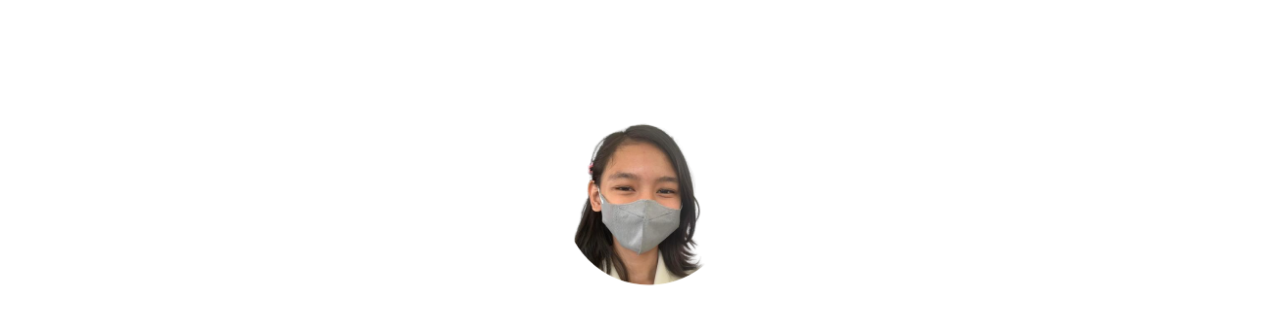
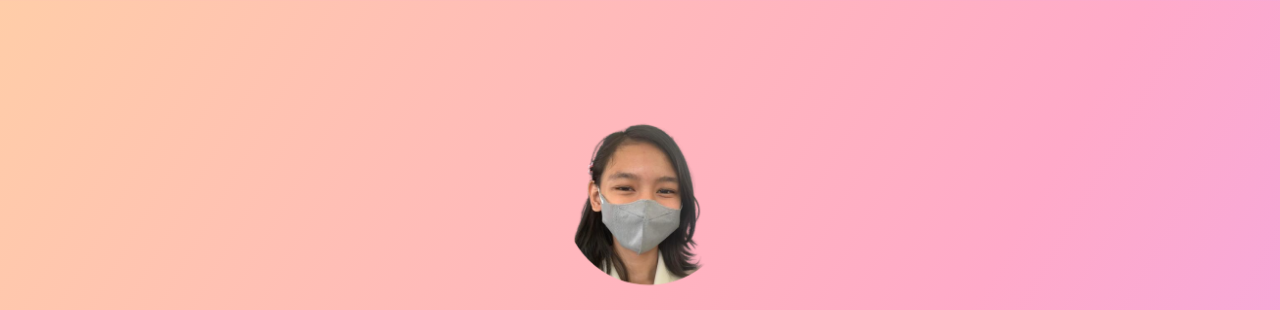
Before and after one commit to shisenpaiii/Personal, a plain HTML site: page personalsite.html in a window 1280 px wide. Shown: the top 310 px of the page. Drawn offline with nearby package versions, Linux system fonts and the light colour scheme; a web font is replaced by a local one.

Commit message:
second commit

```diff
--- a/personalsite.html
+++ b/personalsite.html
@@ -7,7 +7,7 @@
     <title>Sabrina Anne</title>
     <link href="https://cdn.jsdelivr.net/npm/bootstrap@5.3.0-alpha3/dist/css/bootstrap.min.css" rel="stylesheet"
         integrity="sha384-KK94CHFLLe+nY2dmCWGMq91rCGa5gtU4mk92HdvYe+M/SXH301p5ILy+dN9+nJOZ" crossorigin="anonymous">
-    <link rel="stylesheet" href="./new.css">
+    <link rel="stylesheet" href="./personalsite.css">
     <link rel="preconnect" href="https://fonts.googleapis.com">
     <link rel="preconnect" href="https://fonts.gstatic.com" crossorigin>
     <link href="https://fonts.googleapis.com/css2?family=Sacramento&display=swap" rel="stylesheet">
```
